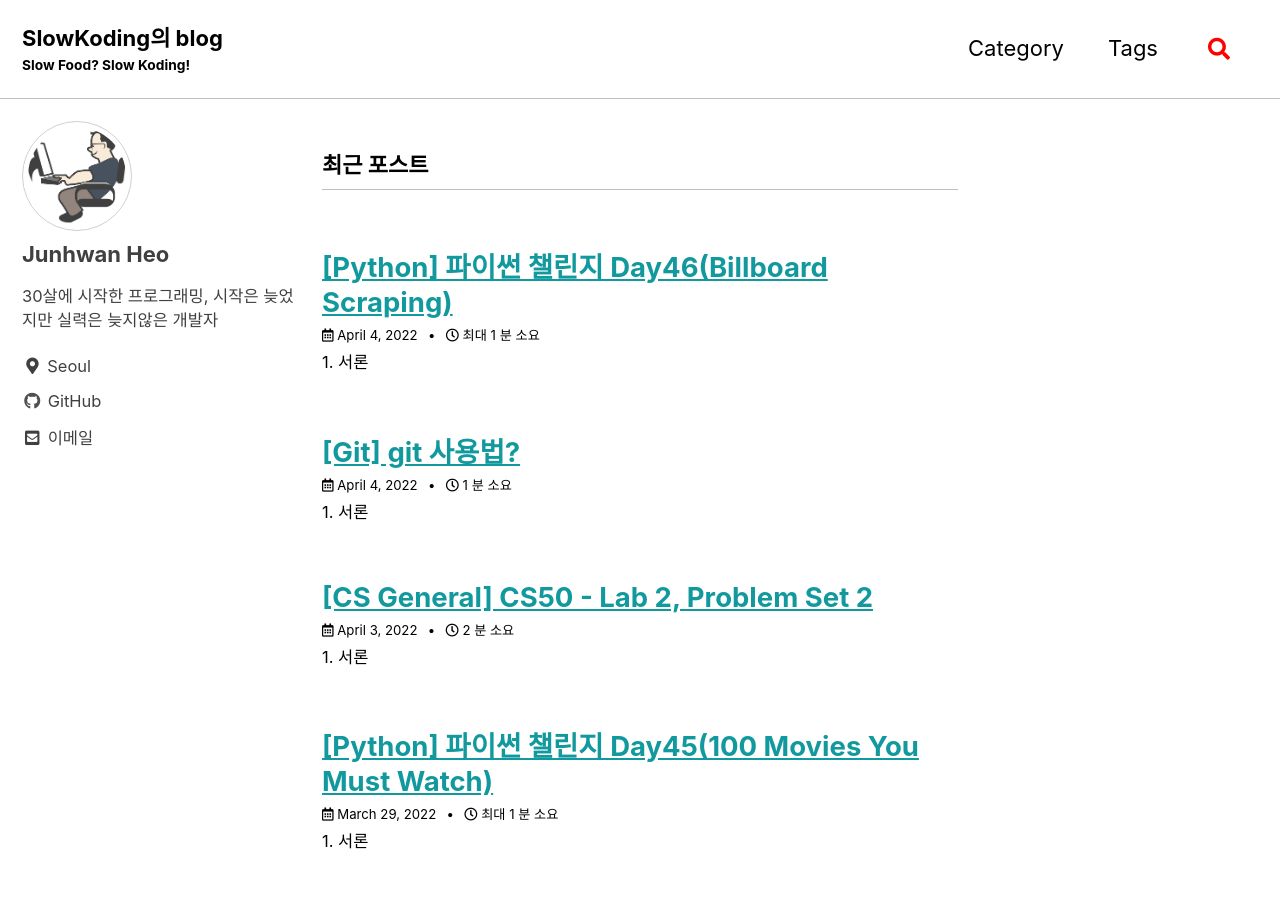
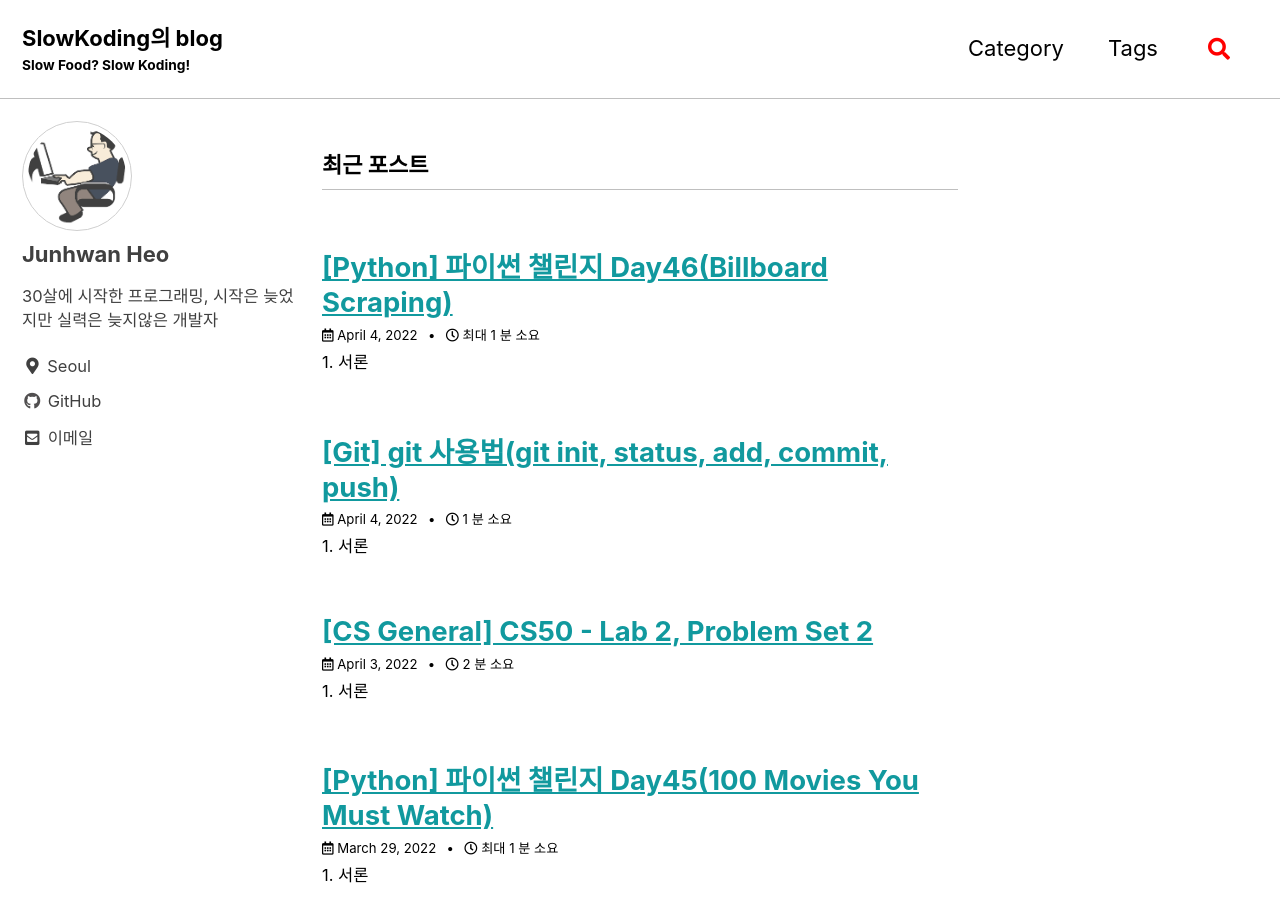
Before and after one commit to slowkoding/slowkoding.github.io, a Jekyll site: the page built from index.html, in a window 1280 px wide and 900 px high. Built offline with Jekyll 4.4.1, drawn with Linux system fonts in a browser that asks for light colours; cached includes are drawn as plain includes; the list of posts is cut into pages by our own code.

Commit message:
Style: title 변경

```diff
--- a/_posts/2022-04-04-git-instructions.md
+++ b/_posts/2022-04-04-git-instructions.md
@@ -1,6 +1,6 @@
 ---
 layout: single
-title: "[Git] git 사용법?"
+title: "[Git] git 사용법(git init, status, add, commit, push)"
 categories: git
 tags: [git, 2022/04/04]
 toc: true
```
